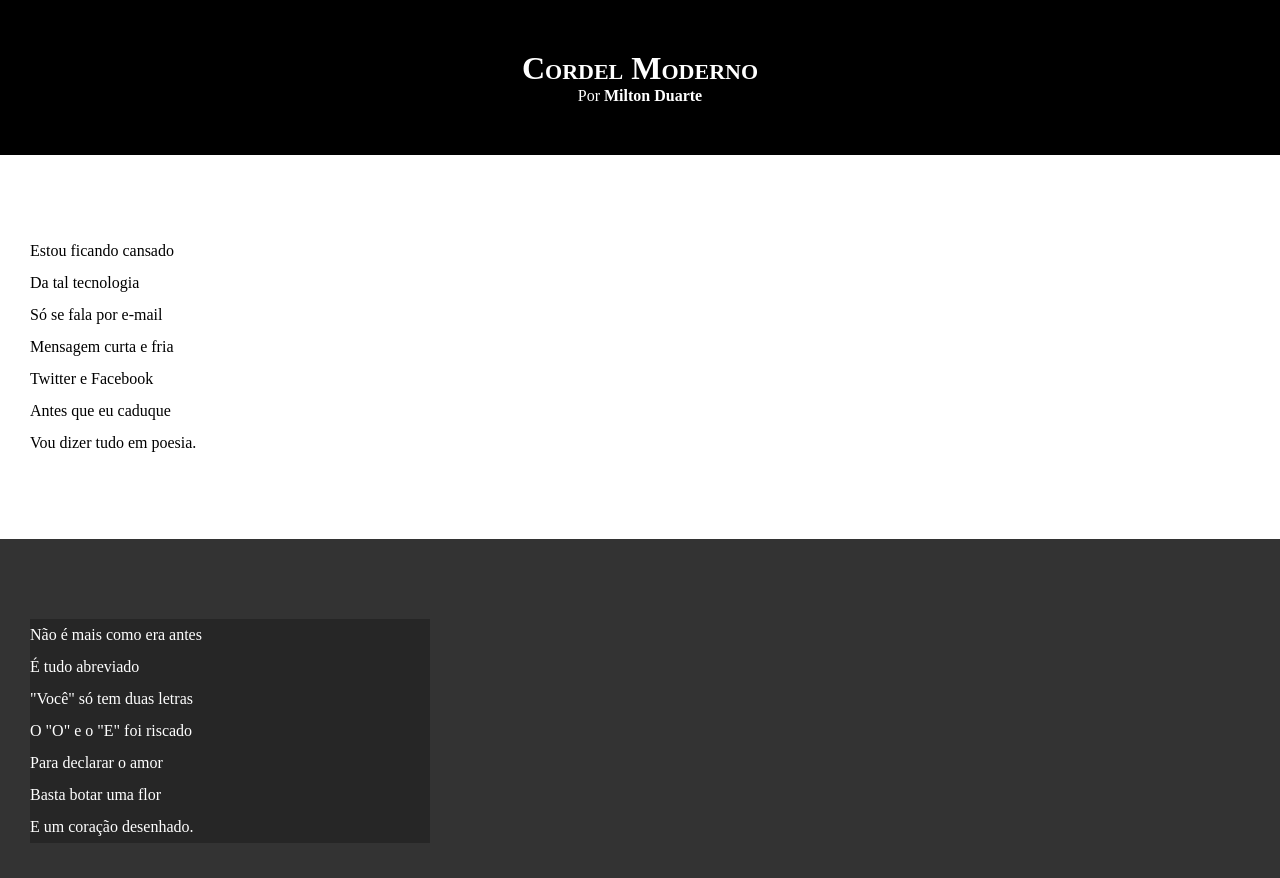
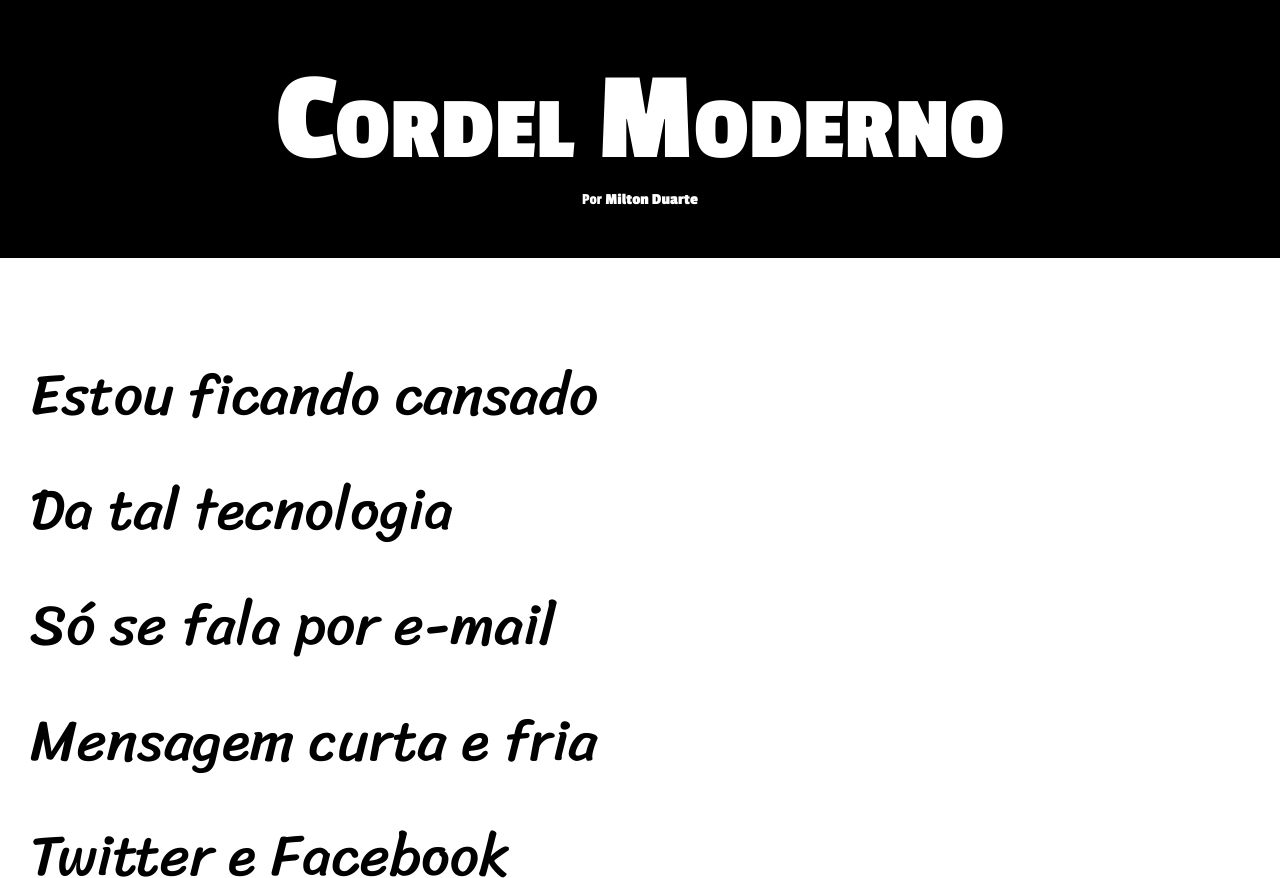
Before and after one commit to kaelhack/html-css, a plain HTML site: page desafios/desafio012/index.html in a window 1280 px wide. Shown: the top 878 px of the page. Drawn offline with Linux system fonts and the light colour scheme.

Commit message:
atualização de estilos desafio 12

```diff
--- a/desafios/desafio012/estilo/style.css
+++ b/desafios/desafio012/estilo/style.css
@@ -1,24 +1,41 @@
 @charset "UTF-8";
 
+@import url('https://fonts.googleapis.com/css2?family=Passion+One:wght@400;700;900&display=swap');
+
+@import url('https://fonts.googleapis.com/css2?family=Sriracha&display=swap');
+
+
+:root {
+    --fonte1: verdana, Geneva, Tahoma, sans-serif;
+    --fonte2: 'Passion One', cursive;
+    --fonte3: 'Sriracha', cursive;
+
+
+}
 * {
     margin: 0px;
     padding: 0px;
+    font-size: 1em;
 }
 
 html, body {
     min-height: 100vh;
     background-color: darkgray;
+    font-family: var(--fonte1);
 }
 
 header {
     background-color: black;
     color: white;
     text-align: center;
+    font-family: var(--fonte2);
+
 }
 
 header > h1 {
     padding-top: 50px;
     font-variant: small-caps;
+    font-size: 10vw;
 }
 
 header > p {
@@ -28,7 +45,7 @@ header > p {
 header a, footer a {
     color: white;
     text-decoration: none;
-    font-weight: bolder;
+    font-weight: bold;
 }
 
 header a:hover, footer a:hover {
@@ -40,6 +57,8 @@ section {
     padding-bottom: 10vh;
     line-height: 2em;
     padding-left: 30px;
+    font-family: var(--fonte3);
+    font-size: 4.5vw;
 }
 
 section.normal {
@@ -55,7 +74,8 @@ section.imagem {
 }
 
 section.imagem > p {
-    width: 400px;
+    padding: 5px;
+    display: inline-block;
     background-color: rgba(0, 0, 0, 0.253);
 }
 
```
